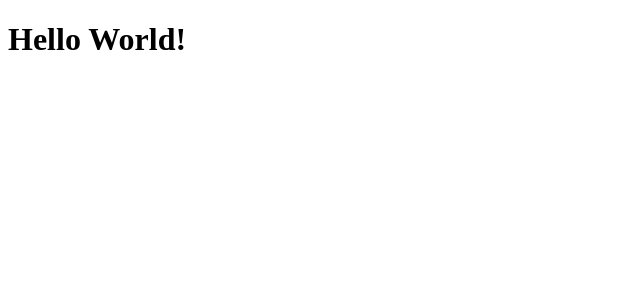
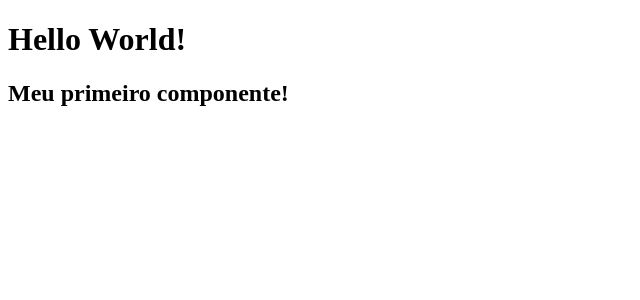
Before and after one commit to ivannalon/curso-angular, an Angular app: page / in a window 1280 px wide. Shown: the top 300 px of the page, without its empty margins (0-640 px from the left). Built offline with nearby package versions, Linux system fonts and the light colour scheme.

Commit message:
first component and first selector import

```diff
--- a/src/app/app.component.html
+++ b/src/app/app.component.html
@@ -1 +1,2 @@
 <h1>Hello World!</h1>
+<app-first-component></app-first-component>
--- a/src/app/app.module.ts
+++ b/src/app/app.module.ts
@@ -2,10 +2,12 @@
 import { BrowserModule } from '@angular/platform-browser';
 
 import { AppComponent } from './app.component';
+import { FirstComponentComponent } from './components/first-component/first-component.component';
 
 @NgModule({
   declarations: [
-    AppComponent
+    AppComponent,
+    FirstComponentComponent
   ],
   imports: [
     BrowserModule
--- /dev/null
+++ b/src/app/components/first-component/first-component.component.html
@@ -0,0 +1 @@
+<h2>Meu primeiro componente!</h2>
--- /dev/null
+++ b/src/app/components/first-component/first-component.component.ts
@@ -0,0 +1,15 @@
+import { Component, OnInit } from '@angular/core';
+
+@Component({
+  selector: 'app-first-component',
+  templateUrl: './first-component.component.html',
+  styleUrls: ['./first-component.component.css']
+})
+export class FirstComponentComponent implements OnInit {
+
+  constructor() { }
+
+  ngOnInit(): void {
+  }
+
+}
```
Also changed, not shown: src/app/components/first-component/first-component.component.css (added), 1 other file (tests, documents, lock files or other folders).
